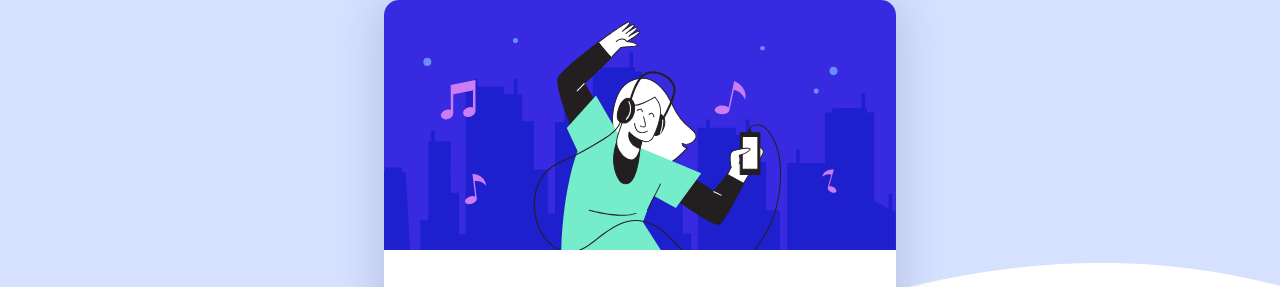
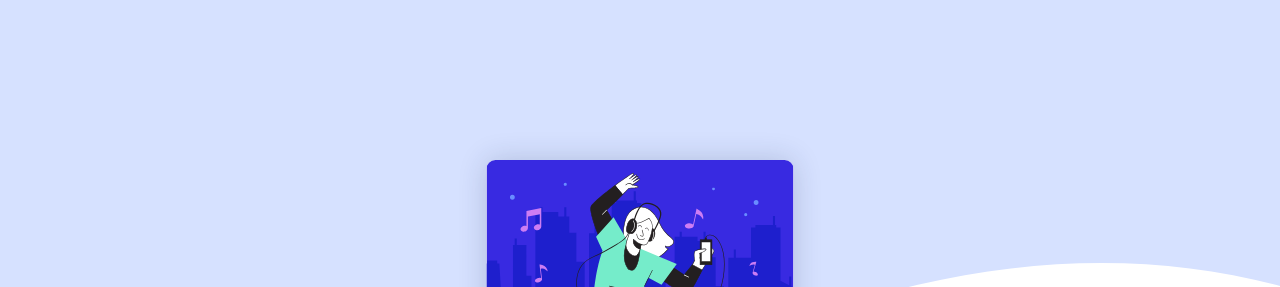
Before and after one commit to Github-Ali341/Order-Summary-Component, a plain HTML site: page index.html in a window 1280 px wide. Shown: the top 287 px of the page. Drawn offline with Linux system fonts and the light colour scheme; a web font is replaced by a local one.

Commit message:
Changed size of window

```diff
--- a/style.css
+++ b/style.css
@@ -67,6 +67,7 @@ h1 {
     overflow: hidden;
     border-radius: 15px;
     box-shadow: 0 0 3rem  hsl(var(--clr-neutral-dark-blue), .2);
+    scale: .6;
 }
 
 .bottom {
```
Also changed, not shown: 1 other file.
